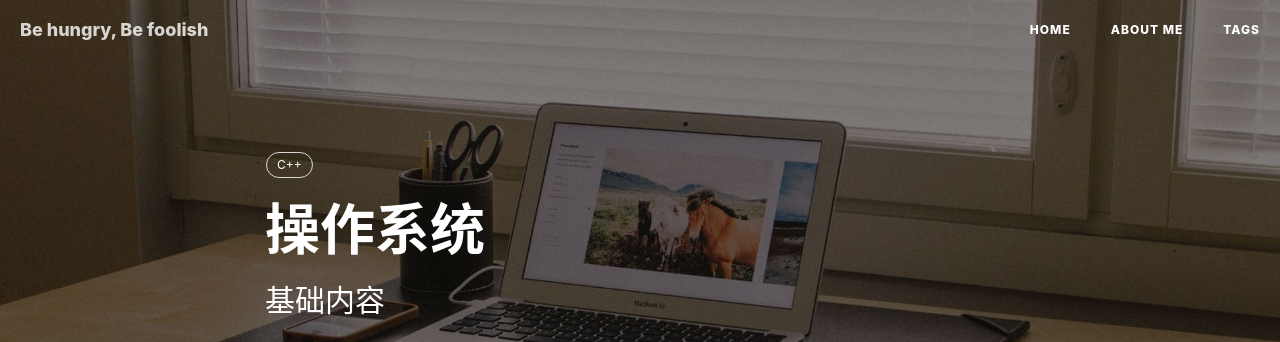
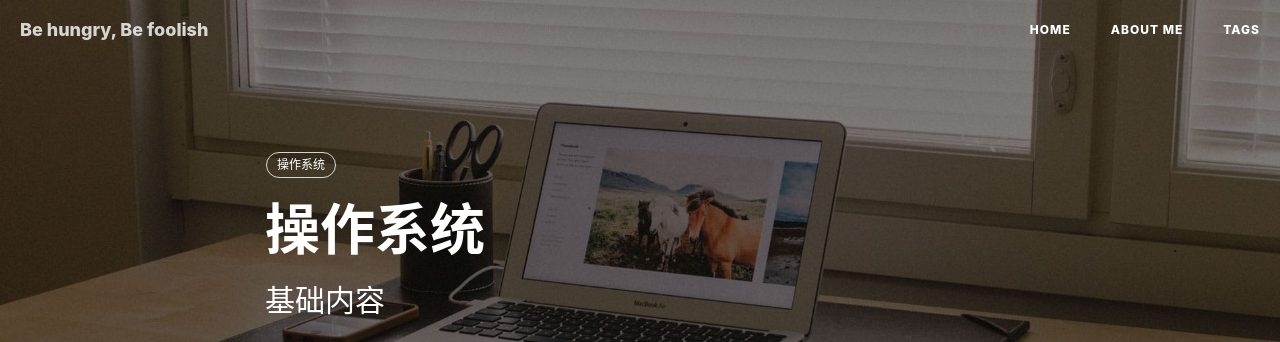
Before and after one commit to AIaimuti/aiaimuti.github.io, a Jekyll site: the page built from _posts/2020-3-8-operating_system.md, in a window 1280 px wide and 900 px high. Shown: the top 342 px of the window. Built offline with Jekyll 4.4.1, drawn with Linux system fonts in a browser that asks for light colours; nearby versions of some CDN libraries; comment, search, counter and statistics services are not loaded.

Commit message:
Update 2020-3-8-operating_system.md

```diff
--- a/_posts/2020-3-8-operating_system.md
+++ b/_posts/2020-3-8-operating_system.md
@@ -7,7 +7,7 @@ author:     AIaimuti
 header-img: img/post-bg-open-source-blog.jpg
 catalog: true
 tags:
-    - C++
+    - 操作系统
 ---
 
 ## 进程与线程
```
